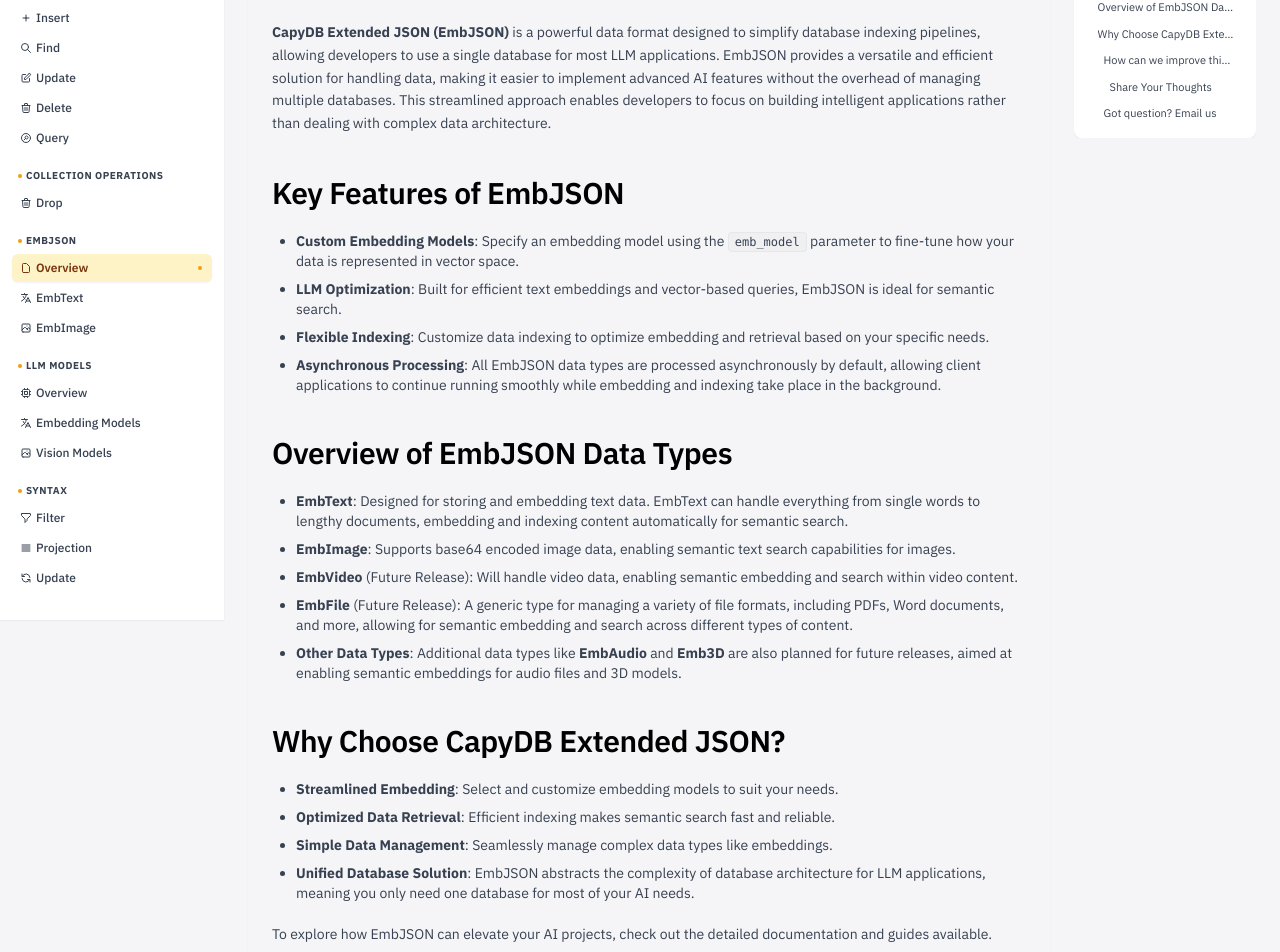
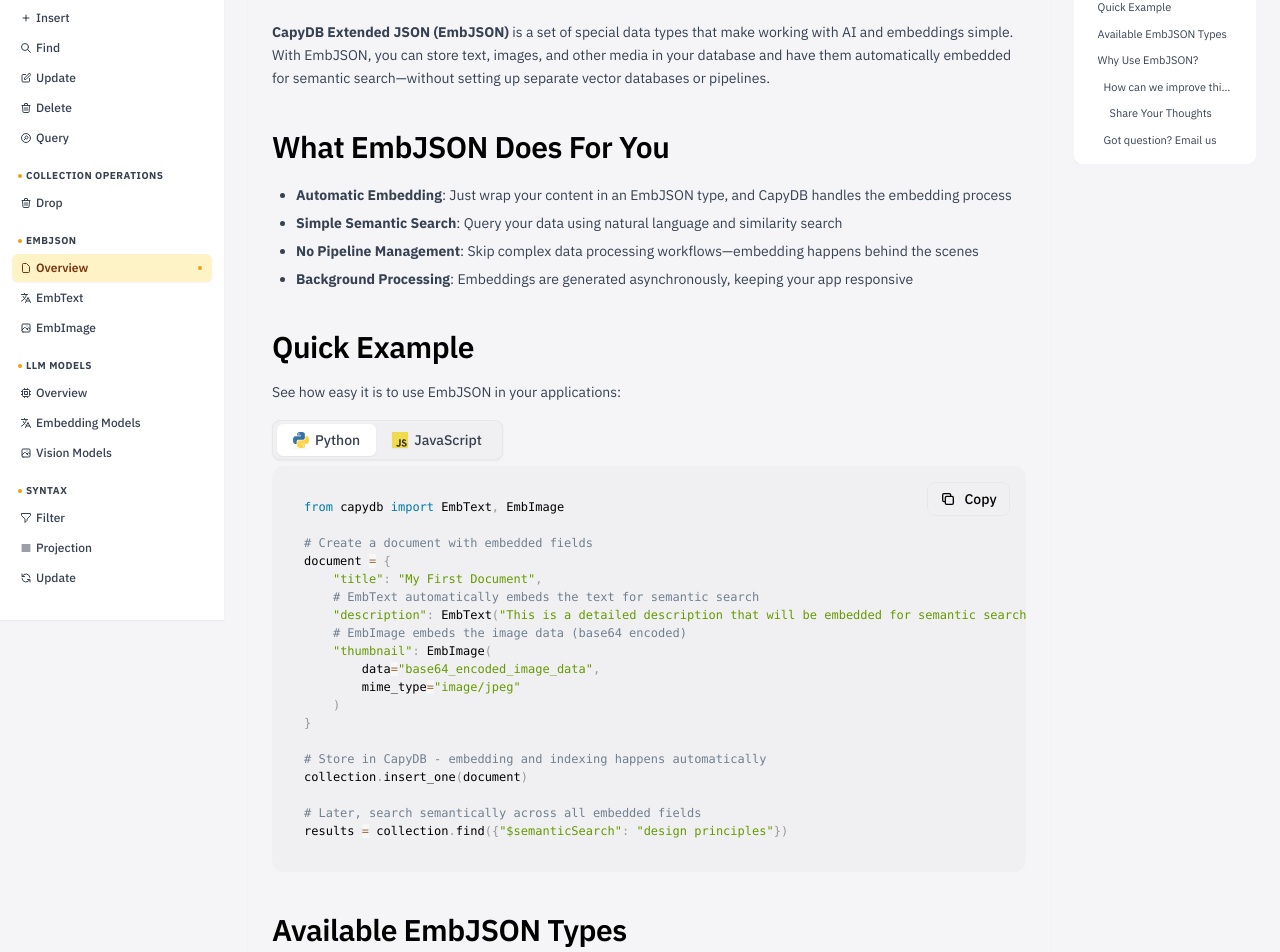
Before and after one commit to capydb/capydb-docs, a Next.js app: page /emb_json in a window 1280 px wide. Shown: the part 180-1132 px from the top of the page. Built offline with nearby package versions, Linux system fonts and the light colour scheme.

Commit message:
Update EmbJSON overview page

```diff
--- a/src/app/emb_json/page.tsx
+++ b/src/app/emb_json/page.tsx
@@ -1,48 +1,113 @@
 import DocLayout from '@/components/DocLayout';
 import Feedback from '@/components/Feedback';
 import ContactUs from '@/components/ContactUs';
+import CodeBlock from '@/components/CodeBlock';
+import LanguageToggle from '@/components/LanguageToggle';
+import LanguageContent from '@/components/LanguageContent';
+
 export default function EmbJsonPage() {
+  const basicPythonExample = `from capydb import EmbText, EmbImage
+
+# Create a document with embedded fields
+document = {
+    "title": "My First Document",
+    # EmbText automatically embeds the text for semantic search
+    "description": EmbText("This is a detailed description that will be embedded for semantic search"),
+    # EmbImage embeds the image data (base64 encoded)
+    "thumbnail": EmbImage(
+        data="base64_encoded_image_data",
+        mime_type="image/jpeg"
+    )
+}
+
+# Store in CapyDB - embedding and indexing happens automatically
+collection.insert_one(document)
+
+# Later, search semantically across all embedded fields
+results = collection.find({"$semanticSearch": "design principles"})`;
+
+  const basicTypescriptExample = `import { EmbText, EmbImage } from "capydb";
+
+// Create a document with embedded fields
+const document = {
+    title: "My First Document",
+    // EmbText automatically embeds the text for semantic search
+    description: new EmbText("This is a detailed description that will be embedded for semantic search"),
+    // EmbImage embeds the image data (base64 encoded)
+    thumbnail: new EmbImage(
+        "base64_encoded_image_data",
+        [],
+        null,
+        null,
+        "image/jpeg"
+    )
+};
+
+// Store in CapyDB - embedding and indexing happens automatically
+await collection.insertOne(document);
+
+// Later, search semantically across all embedded fields
+const results = await collection.find({"$semanticSearch": "design principles"});`;
+
   return (
     <DocLayout>
       <div className="prose dark:prose-invert max-w-none">
         <h1>CapyDB Extended JSON (EmbJSON)</h1>
 
         <p>
-          <strong>CapyDB Extended JSON (EmbJSON)</strong> is a powerful data format designed to simplify database indexing pipelines,
-          allowing developers to use a single database for most LLM applications. EmbJSON provides a versatile and efficient solution
-          for handling data, making it easier to implement advanced AI features without the overhead of managing multiple databases.
-          This streamlined approach enables developers to focus on building intelligent applications rather than dealing with complex data architecture.
+          <strong>CapyDB Extended JSON (EmbJSON)</strong> is a set of special data types that make working with AI and embeddings
+          simple. With EmbJSON, you can store text, images, and other media in your database and have them automatically
+          embedded for semantic search—without setting up separate vector databases or pipelines.
         </p>
 
-        <h2>Key Features of EmbJSON</h2>
+        <h2>What EmbJSON Does For You</h2>
 
         <ul>
-          <li><strong>Custom Embedding Models</strong>: Specify an embedding model using the <code>emb_model</code> parameter to fine-tune how your data is represented in vector space.</li>
-          <li><strong>LLM Optimization</strong>: Built for efficient text embeddings and vector-based queries, EmbJSON is ideal for semantic search.</li>
-          <li><strong>Flexible Indexing</strong>: Customize data indexing to optimize embedding and retrieval based on your specific needs.</li>
-          <li><strong>Asynchronous Processing</strong>: All EmbJSON data types are processed asynchronously by default, allowing client applications to continue running smoothly while embedding and indexing take place in the background.</li>
+          <li><strong>Automatic Embedding</strong>: Just wrap your content in an EmbJSON type, and CapyDB handles the embedding process</li>
+          <li><strong>Simple Semantic Search</strong>: Query your data using natural language and similarity search</li>
+          <li><strong>No Pipeline Management</strong>: Skip complex data processing workflows—embedding happens behind the scenes</li>
+          <li><strong>Background Processing</strong>: Embeddings are generated asynchronously, keeping your app responsive</li>
         </ul>
 
-        <h2>Overview of EmbJSON Data Types</h2>
+        <h2>Quick Example</h2>
+
+        <p>See how easy it is to use EmbJSON in your applications:</p>
+
+        <LanguageToggle />
+
+        <LanguageContent language="python">
+          <CodeBlock
+            code={basicPythonExample}
+            language="python"
+          />
+        </LanguageContent>
+
+        <LanguageContent language="typescript">
+          <CodeBlock
+            code={basicTypescriptExample}
+            language="typescript"
+          />
+        </LanguageContent>
+
+        <h2>Available EmbJSON Types</h2>
 
         <ul>
-          <li><strong>EmbText</strong>: Designed for storing and embedding text data. EmbText can handle everything from single words to lengthy documents, embedding and indexing content automatically for semantic search.</li>
-          <li><strong>EmbImage</strong>: Supports base64 encoded image data, enabling semantic text search capabilities for images.</li>
-          <li><strong>EmbVideo</strong> (Future Release): Will handle video data, enabling semantic embedding and search within video content.</li>
-          <li><strong>EmbFile</strong> (Future Release): A generic type for managing a variety of file formats, including PDFs, Word documents, and more, allowing for semantic embedding and search across different types of content.</li>
-          <li><strong>Other Data Types</strong>: Additional data types like <strong>EmbAudio</strong> and <strong>Emb3D</strong> are also planned for future releases, aimed at enabling semantic embeddings for audio files and 3D models.</li>
+          <li><a href="/emb_json/emb_text" className="text-blue-600 dark:text-blue-400 hover:underline"><strong>EmbText</strong></a>: For text data ranging from short phrases to long documents</li>
+          <li><a href="/emb_json/emb_image" className="text-blue-600 dark:text-blue-400 hover:underline"><strong>EmbImage</strong></a>: For images (accepts base64 encoded binary data only)</li>
+          <li><strong>Coming Soon</strong>: EmbVideo, EmbFile, EmbAudio, and Emb3D for additional media types</li>
         </ul>
 
-        <h2>Why Choose CapyDB Extended JSON?</h2>
+        <h2>Why Use EmbJSON?</h2>
 
-        <ul>
-          <li><strong>Streamlined Embedding</strong>: Select and customize embedding models to suit your needs.</li>
-          <li><strong>Optimized Data Retrieval</strong>: Efficient indexing makes semantic search fast and reliable.</li>
-          <li><strong>Simple Data Management</strong>: Seamlessly manage complex data types like embeddings.</li>
-          <li><strong>Unified Database Solution</strong>: EmbJSON abstracts the complexity of database architecture for LLM applications, meaning you only need one database for most of your AI needs.</li>
-        </ul>
+        <p>
+          Traditional approaches require separate systems for storing data and embeddings. EmbJSON unifies them,
+          eliminating the need to maintain vector databases alongside document stores. Write your data once, query it semantically.
+        </p>
 
-        <p>To explore how EmbJSON can elevate your AI projects, check out the detailed documentation and guides available.</p>
+        <div className="bg-blue-50 dark:bg-blue-900 p-4 rounded-md my-4">
+          <p className="m-0"><strong>Pro Tip:</strong> EmbJSON types handle customization options like chunk sizes and embedding models.
+          Start simple and refine as your needs evolve.</p>
+        </div>
 
         <h3>How can we improve this documentation?</h3>
 
```
